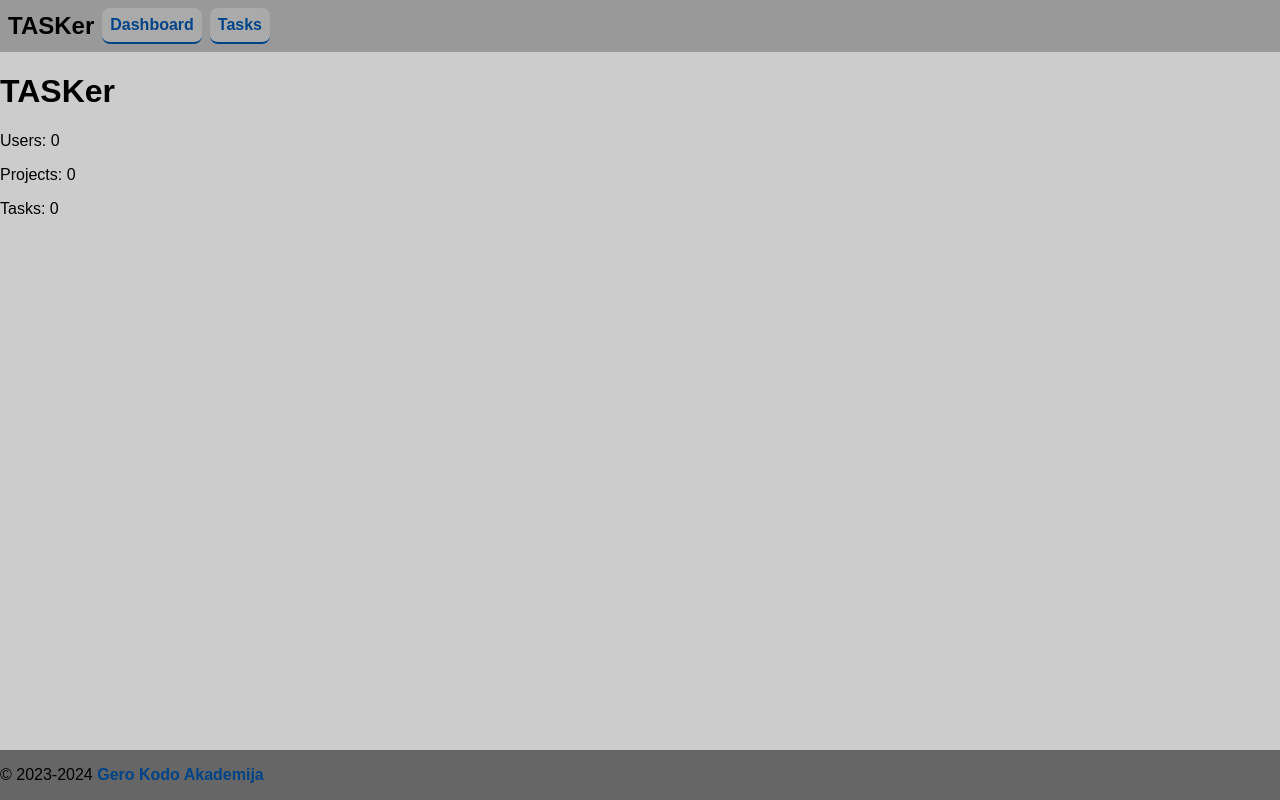
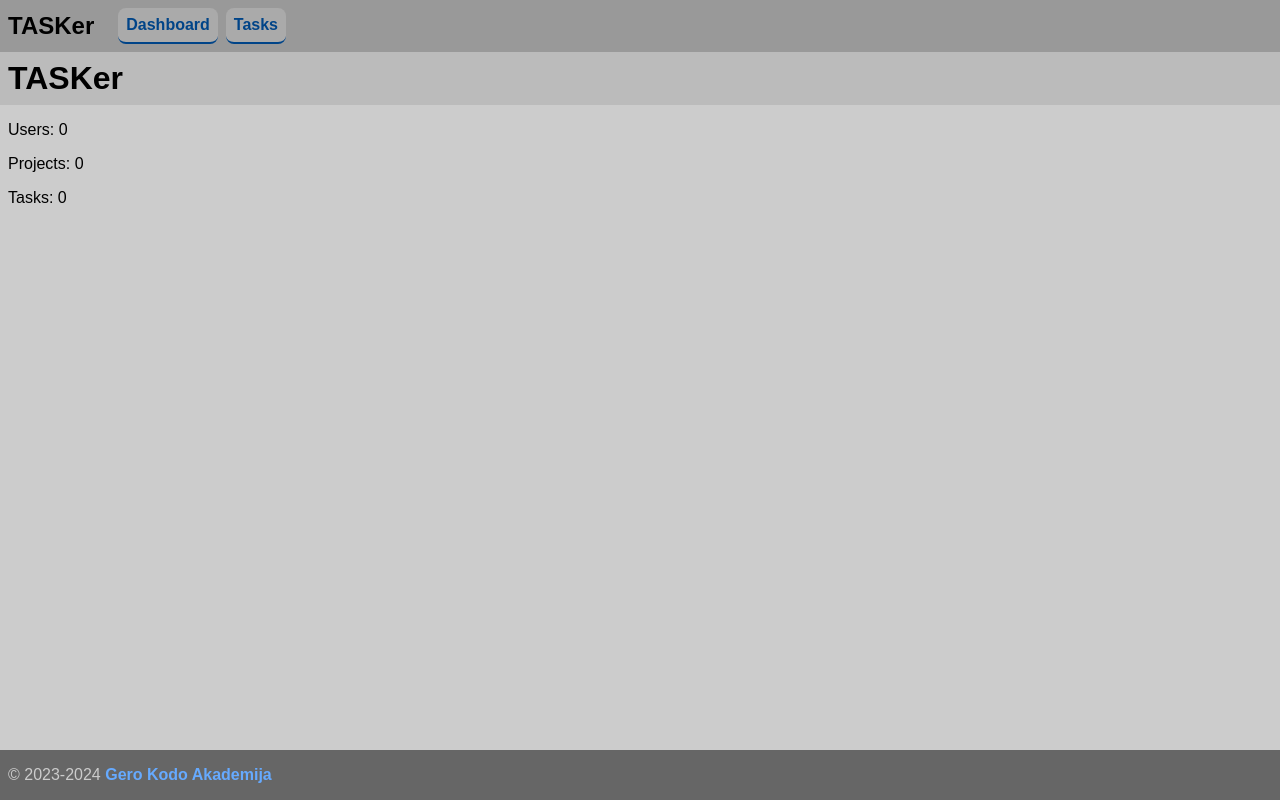
Before and after one commit to vokator-online/monda_py04_django, a Django app: page / in a window 1280 px wide. Run offline with Django 4.2, Linux system fonts and the light colour scheme; data that the repository does not hold is empty.

Commit message:
PTU20 CSS 1st take done

```diff
--- a/tasker_ptu20/tasks/static/css/style.css
+++ b/tasker_ptu20/tasks/static/css/style.css
@@ -26,6 +26,7 @@ header ul.nav {
     flex-direction: row;
     list-style-type: none;
     margin-block: 0.5rem;
+    margin-left: 1rem;
     padding-inline: 0;
     gap: 0.5rem;
 }
@@ -68,3 +69,71 @@ a:hover {
     color: #0055cc;
     text-decoration: underline;
 }
+
+h1, h2, h3, h4, h5, h6 {
+    background-color: #bbbbbb;
+    border-color: 1px solid #888888;
+    padding: 0.5rem;
+    margin: 1rem 0;
+}
+
+h1:first-child, h2:first-child, h3:first-child,
+h4:first-child, h5:first-child, h6:first-child {
+    margin-top: 0;
+}
+
+p, main ul {
+    padding: 0 0.5rem;
+    margin: 1rem 0;
+}
+
+main ul li {
+    border-bottom: 1px dotted #999999;
+}
+
+main ul li.list-table-header {
+    padding-bottom: 0.5rem;
+}
+
+footer p {
+    color: #cccccc;
+}
+
+footer a {
+    color: #66aaff;
+}
+
+footer a:hover {
+    color: #77bbff;
+}
+
+section.messages {
+    padding: 0;
+    margin: 0;
+}
+
+section.messages .message {
+    padding: 0.5rem;
+    margin: 0;
+    border-bottom: 1px solid #888888;
+}
+
+.message-debug {
+    background-color: #aaaaaa;
+}
+
+.message-info {
+    background-color: #99ccff;
+}
+
+.message-success {
+    background-color: #ccff99;
+}
+
+.message-warning {
+    background-color: #ffcc99;
+}
+
+.message-error {
+    background-color: #ffaaaa;
+}
--- a/tasker_ptu20/tasks/templates/base.html
+++ b/tasker_ptu20/tasks/templates/base.html
@@ -22,7 +22,9 @@
     <main>{% block content %}{% endblock content %}</main>
     <footer>
         {% block footer %}{% endblock footer %}
-        <p>&copy; 2024 PTU20</p>
+        <p>&copy; 2024 PTU20
+            <a style="float:right;" href="https://discord.gg/ywbbZPcY">community on discord</a>
+        </p>
     </footer>
 </body>
 </html>
--- a/tasker_ptu20/tasks/templates/tasks/index.html
+++ b/tasker_ptu20/tasks/templates/tasks/index.html
@@ -1,6 +1,6 @@
 {% extends "base.html" %}
 {% block content %}
-<h1>TASKer</h1>
+<h1>Dashboard</h1>
 <p>Users: {{ users_count }}</p>
 <p>Projects: {{ projects_count }}</p>
 <p>Tasks: {{ tasks_count }}</p>
--- a/tasker_ptu20/tasks/templates/tasks/task_list.html
+++ b/tasker_ptu20/tasks/templates/tasks/task_list.html
@@ -1,8 +1,12 @@
 {% extends "base.html" %}
 {% block title %}{{ block.super }} list{% endblock title %}
 {% block content %}
-<h1>Tasks</h1>
+<h1>Tasks<span style="float:right;">deadline</span></h1>
 <ul>
+    <li class="list-table-header">
+        <span>name</span>
+        <span style="float:right;">deadline</span>
+    </li>
 {% for task in task_list %}
     <li><a href="{% url "task_done" task.pk %}">
         {% if task.is_done %}&#x2611;{% else %}&#x2610;{% endif %}</a>
```
